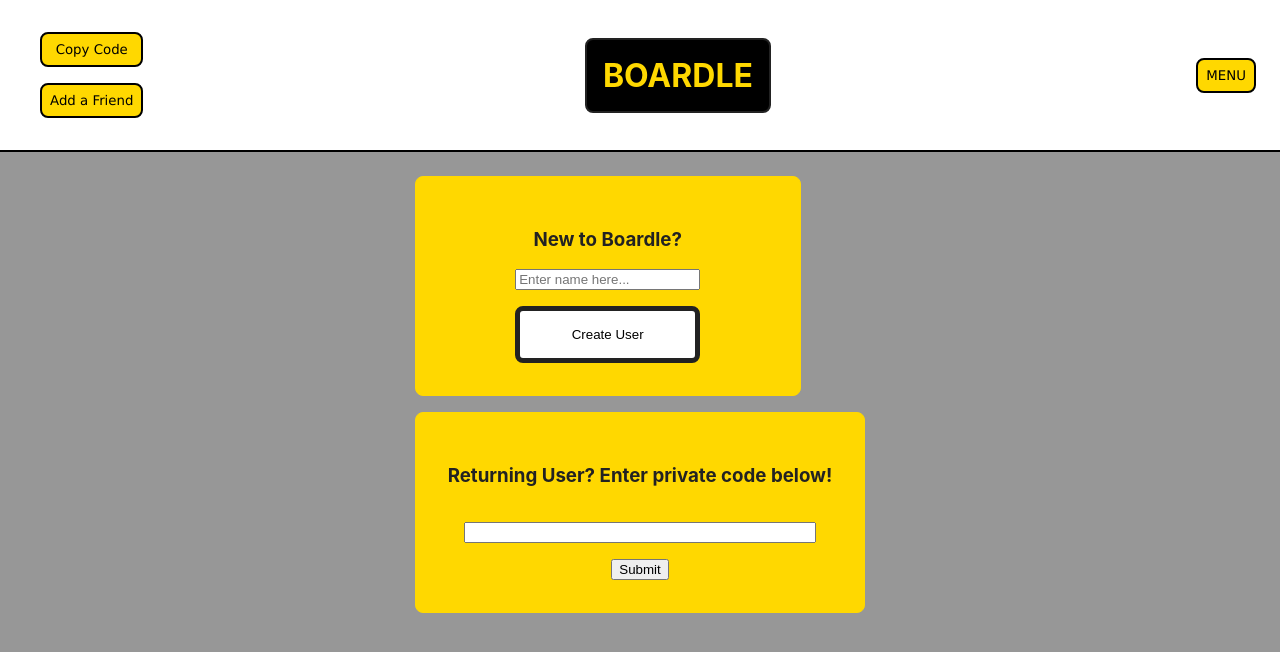
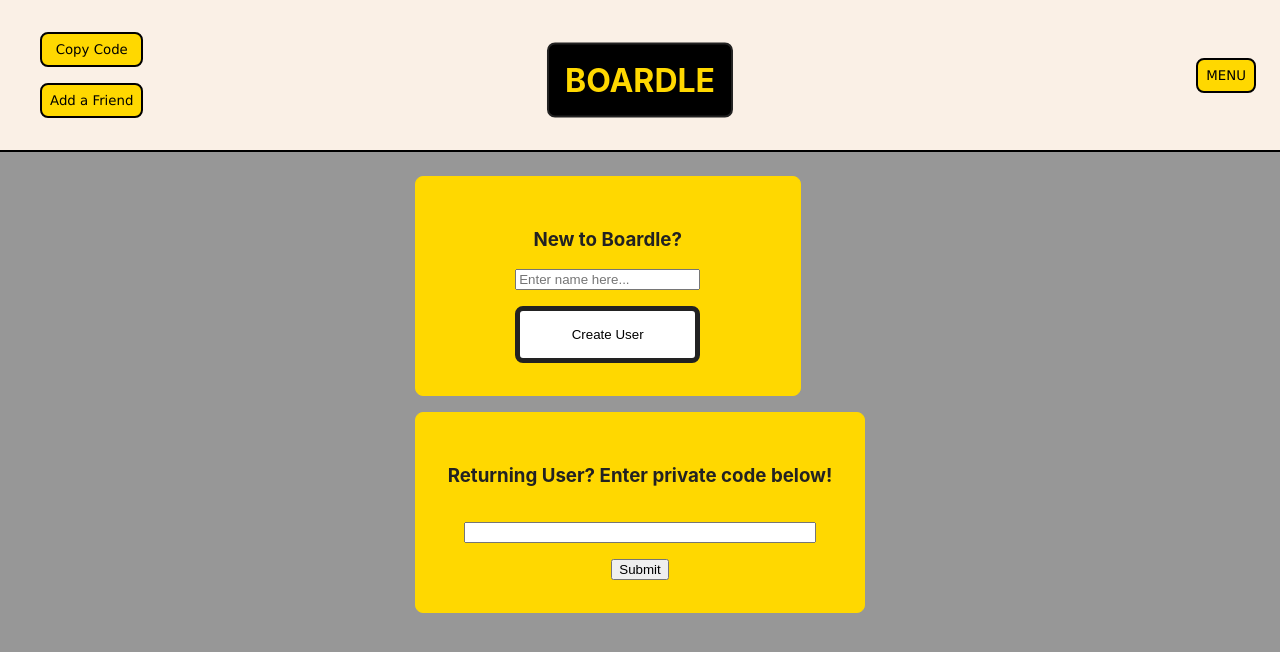
Before and after one commit to alevin93/boardle, a React (Create React App) app: page / in a window 1280 px wide. Shown: the top 652 px of the page. Built offline with nearby package versions, Linux system fonts and the light colour scheme; no server answers.

Commit message:
made a lot of cosmetic changes and also fixed a few bugs

```diff
--- a/src/App.css
+++ b/src/App.css
@@ -4,7 +4,7 @@
   align-items: center;
   padding: 1rem;
   display: flex;
-  background-color: #ffffff;
+  background-color: #FAF0E6;
   padding: 1rem;
   margin-bottom: 1rem;
   border-bottom: black 2px solid;
@@ -17,6 +17,10 @@
 }
 
 .header-title-text {
+  position: absolute;
+  top: 5rem;
+  left: 50%;
+  transform: translate(-50%, -50%);
   color: #FFD800;
   font-size:xx-large;
   font-weight: bolder;
@@ -186,20 +190,24 @@
 
 .bigger-comment-container {
   display: flex;
+  max-width: 100vw;
+  flex-wrap: nowrap;
+  overflow-x: auto;
 }
 
 .comment-container {
+  flex: 0 0 auto;
   max-width: fit-content;
   background-color: white;
+  white-space: nowrap;
   padding: 1rem;
-  margin-top: 1rem;
-  margin-left: 2rem;
+  margin: 1rem;
   border: black 2px solid;
   border-radius: .5rem;
 }
 
 .comment-text {
-  font-family:Verdana, Geneva, Tahoma, sans-serif;
+  font-family:'Courier New', Courier, monospace;
   color: black;
 }
 
@@ -224,7 +232,7 @@ p {
   font-family:Verdana, Geneva, Tahoma, sans-serif;
   color: white;
   background-color: black;
-  width: 100%;
+  width: fit-content;
   padding: .5rem;
   margin-top: .5rem;
   margin-left: .5rem;
@@ -245,4 +253,6 @@ p {
 .game-row-container {
   margin-top: 2rem;
   text-align: center;
+  max-width: 100vw;
+  overflow-x: auto;
 }
--- a/src/components/GameRow.js
+++ b/src/components/GameRow.js
@@ -12,7 +12,7 @@ function GameRow(props) {
     let tempArray = [];
     for (let x = 0; x < gameDataArray.length; x++) {
         if (gameDataArray[x].comment !== '') {
-            tempArray.push(`${gameDataArray[x].name} -  ${gameDataArray[x].comment}`);
+            tempArray.push(`${gameDataArray[x].comment} - ${gameDataArray[x].name}`);
         }
     }
     setCommentArray(tempArray);
--- a/src/components/Register.js
+++ b/src/components/Register.js
@@ -7,8 +7,6 @@ function Register() {
   const [name, setName] = useState('');
   const [input, setInput] = useState('');
   const [registered, setRegistered] = useState(false);
-
-  console.log(BASE_URL);
 
   const handleCreateUser = async () => {
       const getNewUser = async () => {
@@ -40,12 +38,13 @@ function Register() {
       });
       const jsonData = await response.json();
 
+      console.log(jsonData);
+
       localStorage.setItem("user", jsonData.private);
       localStorage.setItem("name", jsonData.name);
       localStorage.setItem("share", jsonData.public)
     }
     await restoreUser();
-    window.location.reload();
   }
 
   if(registered == false){
```
